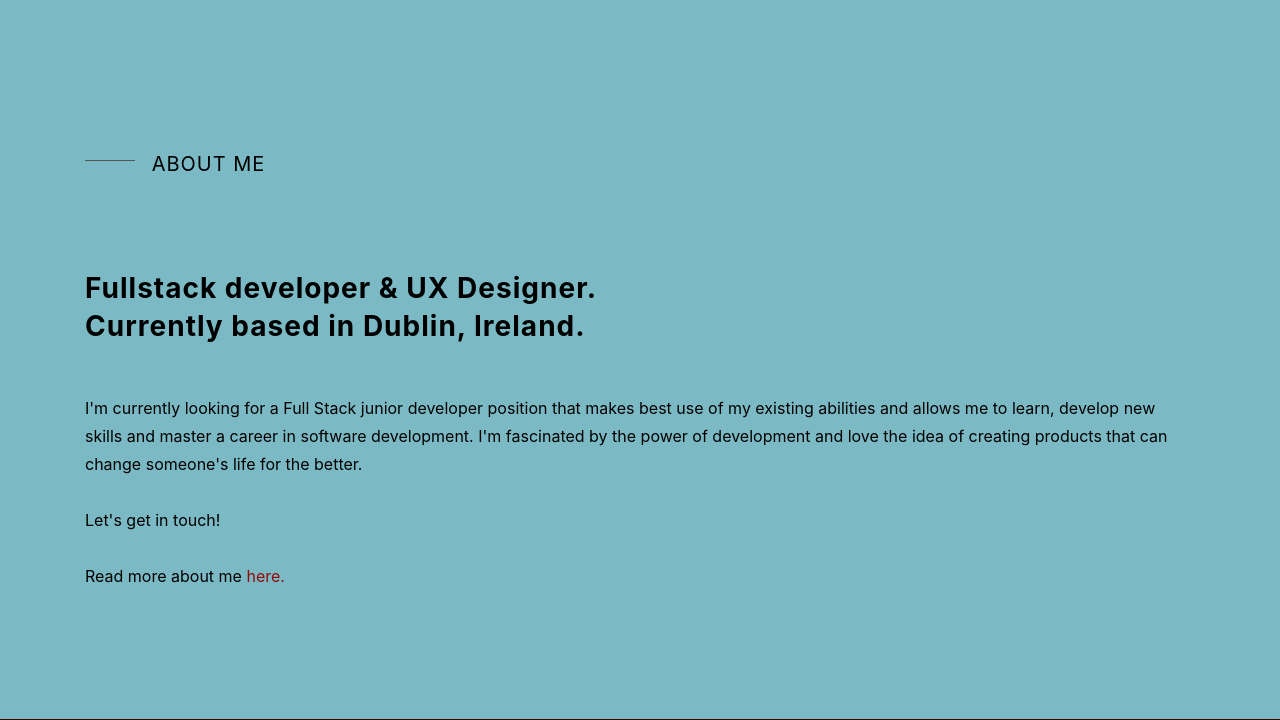
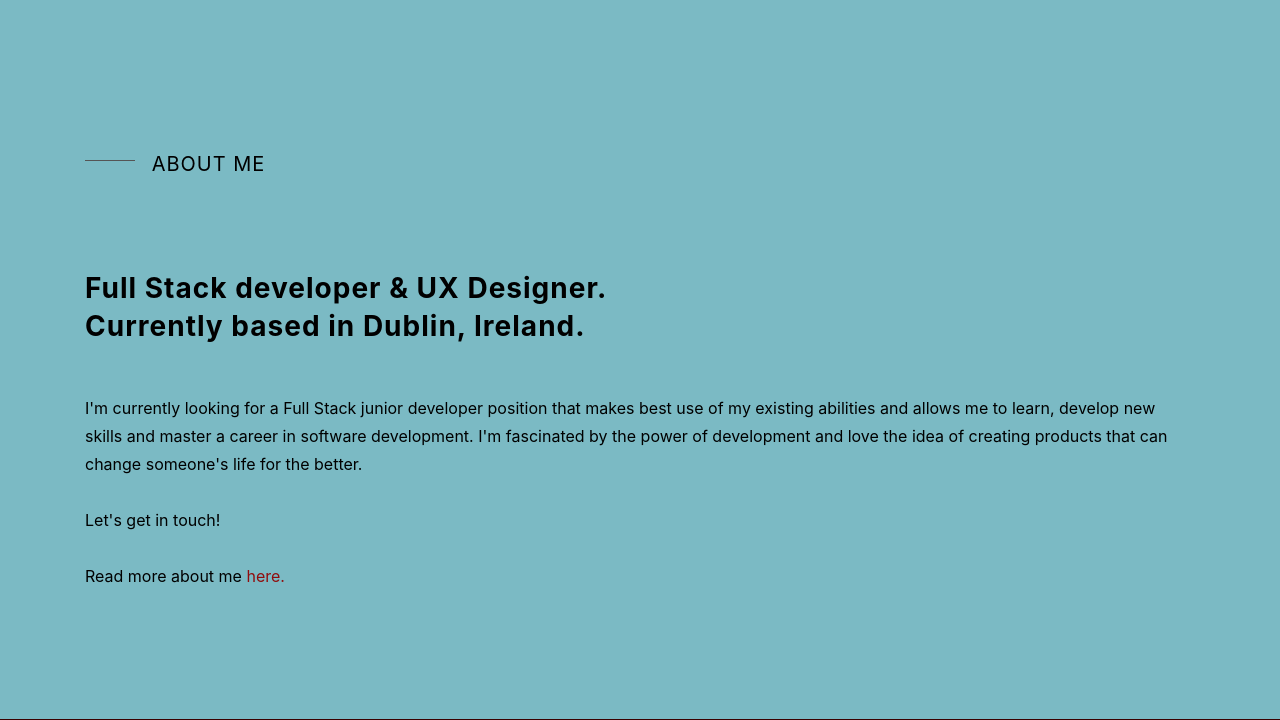
Before and after one commit to Camila-Ribeiro/MyPortfolio, a Flask app: page / in a window 1280 px wide. Shown: the part 3350-4070 px from the top of the page. Run offline with Flask 2, Linux system fonts and the light colour scheme; some libraries are stand-ins or nearby versions.

Commit message:
Refactor html and correct misspelling

```diff
--- a/static/js/main.js
+++ b/static/js/main.js
@@ -16,7 +16,7 @@ else if(prevScrollpos > currentScrollPos) {
   document.getElementById("navbar").style.top = "-74px";
 }
   prevScrollpos = currentScrollPos;
-}
+};
 
 $(function(){
   $(".smooth").click(function(event){
--- a/templates/base.html
+++ b/templates/base.html
@@ -23,7 +23,7 @@
                 <button class="navbar-toggler navigation" data-toggle="collapse" data-target="#navbarNav" aria-controls="navbarNav" aria-expanded="false" aria-label="Toggle navigation">
                     <span class="navbar-toggler-icon"></span>
                 </button>
-                <div class="collapse navbar-collapse" id="navbarNav">
+                <div class="collapse navbar-collapse justify-content-end" id="navbarNav">
                     <ul class="navbar-nav">
                         <li class="nav-item">
                             <a class="{% if request.path == '/' %} smooth {% endif %} nav-link text-uppercase {% if active_page == 'index' %} active {% endif %}" href="{{ projects }}">Projects</a>
--- a/templates/index.html
+++ b/templates/index.html
@@ -28,7 +28,7 @@
               </div>
               <div class="title-div">
                 <div class="border-B"></div>
-                <p class="text-right mb-0">FULLSTACK DEVELOPER</p>
+                <p class="text-right mb-0">FULL STACK DEVELOPER</p>
                 <p class="text-right">UX DESIGNER </p>
               </div>
             </div>
@@ -102,7 +102,7 @@
 <section id="about" class="about-section">
   <div class="container about-wrapper">
     <h2 class="heading text-left text-uppercase w-100"> ABOUT ME </h2>
-    <h3 class="mt-2">Fullstack developer & UX Designer.
+    <h3 class="mt-2">Full Stack developer & UX Designer.
     <br>
     Currently based in Dublin, Ireland.</h3>
     <p class="mt-5">
```
Also changed, not shown: templates/about.html (+3 -5 lines).
